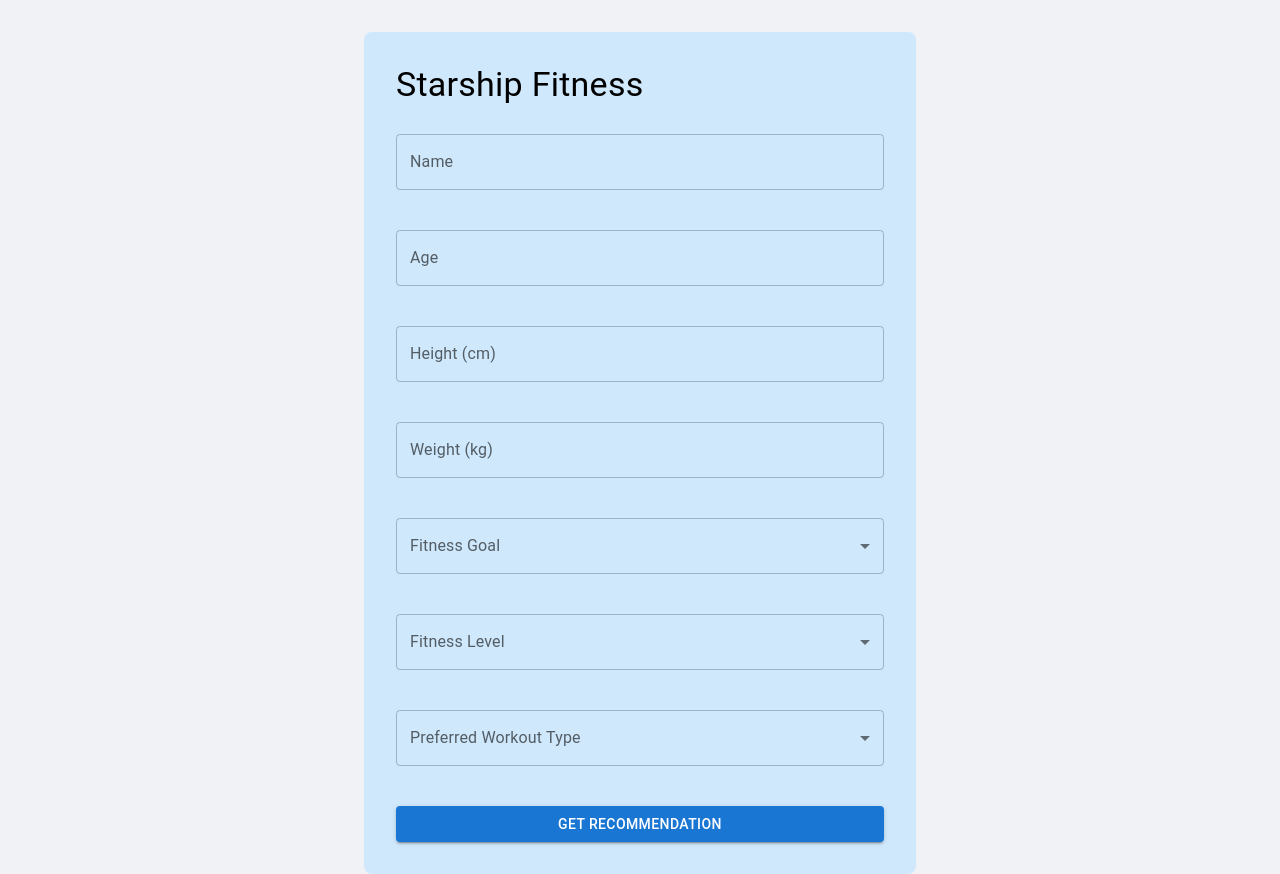
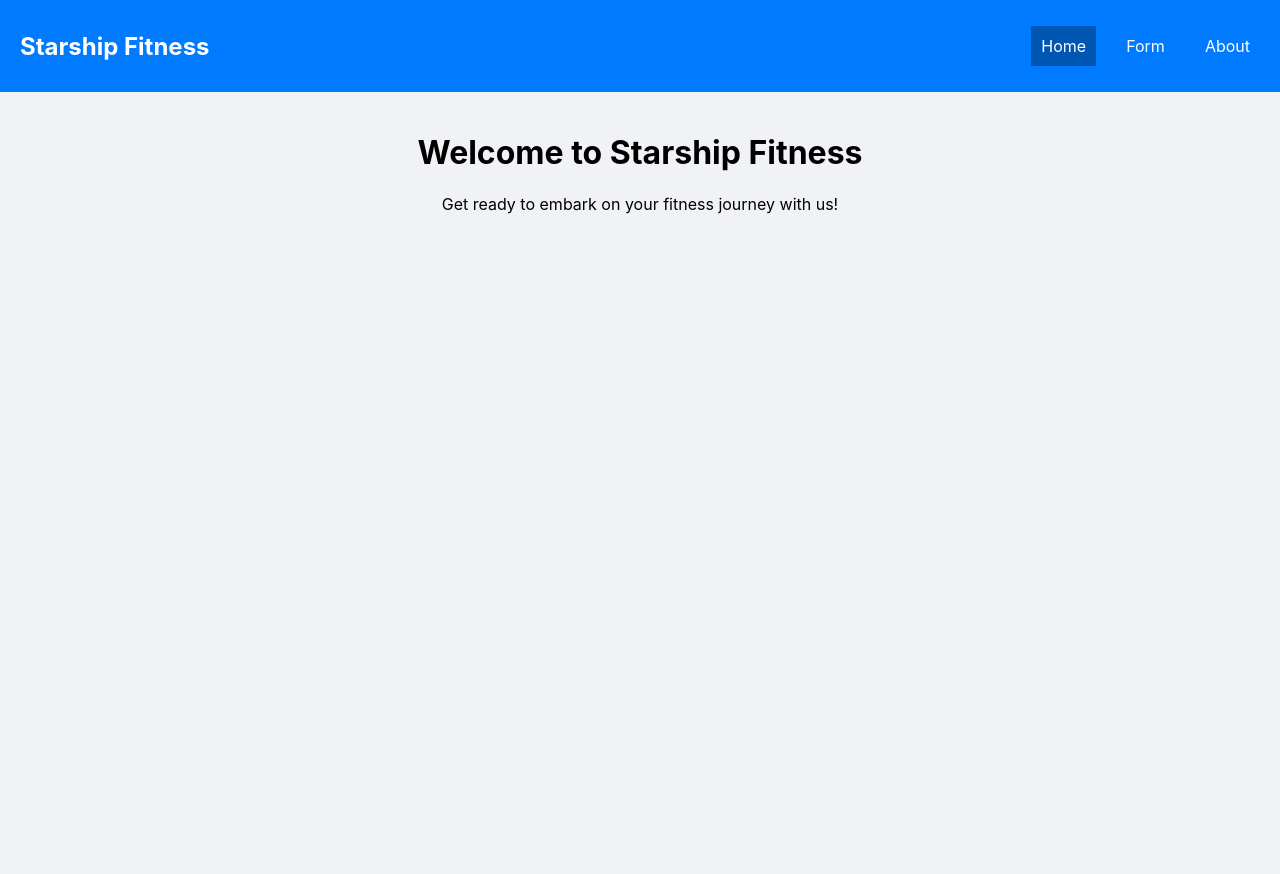
Before and after one commit to J72003/Fitness_App, a React (Create React App) app in the folder starship-fitness/: page / in a window 1280 px wide. After the commit the page ends 800 px from the top, so only its background shows below. Built offline with nearby package versions, Linux system fonts and the light colour scheme.

Commit message:
Made homepage, added nav bar

```diff
--- a/starship-fitness/package.json
+++ b/starship-fitness/package.json
@@ -5,6 +5,7 @@
   "dependencies": {
     "@emotion/react": "^11.11.4",
     "@emotion/styled": "^11.11.5",
+    "@mui/lab": "^5.0.0-alpha.172",
     "@mui/material": "^5.16.1",
     "@testing-library/jest-dom": "^5.17.0",
     "@testing-library/react": "^13.4.0",
--- a/starship-fitness/src/App.css
+++ b/starship-fitness/src/App.css
@@ -10,8 +10,41 @@ body {
   text-align: center;
 }
 
+.tab-content {
+  padding: 20px;
+}
+
 form {
   display: flex;
   flex-direction: column;
   gap: 16px;
+  max-width: 400px;
+  margin: 0 auto;
+  padding: 20px;
+  background-color: #fff;
+  border-radius: 8px;
+  box-shadow: 0 0 10px rgba(0, 0, 0, 0.1);
 }
+
+input, select {
+  padding: 10px;
+  border: 1px solid #ccc;
+  border-radius: 4px;
+}
+
+button {
+  padding: 10px;
+  background-color: #007bff;
+  color: white;
+  border: none;
+  border-radius: 4px;
+  cursor: pointer;
+}
+
+button:hover {
+  background-color: #0056b3;
+}
+
+.recommendation {
+  margin-top: 20px;
+}
--- a/starship-fitness/src/App.js
+++ b/starship-fitness/src/App.js
@@ -1,9 +1,9 @@
 import React, { useState } from 'react';
-import axios from 'axios';
-import { Container, Typography, TextField, MenuItem, Button, Box } from '@mui/material';
+import NavBar from './NavBar';
 import './App.css';
 
 function App() {
+  const [currentTab, setCurrentTab] = useState('home');
   const [formData, setFormData] = useState({
     name: '',
     age: '',
@@ -22,121 +22,96 @@ function App() {
   const handleSubmit = async (e) => {
     e.preventDefault();
     try {
-      const response = await axios.post('http://localhost:5000/api/recommendation', formData);
-      setRecommendation(response.data);
+      const response = await fetch('http://localhost:5000/api/recommendation', {
+        method: 'POST',
+        headers: {
+          'Content-Type': 'application/json'
+        },
+        body: JSON.stringify(formData)
+      });
+      const data = await response.json();
+      setRecommendation(data);
     } catch (error) {
       console.error(error);
     }
   };
 
   return (
-    <Container maxWidth="sm">
-      <Box sx={{ bgcolor: '#cfe8fc', padding: 4, borderRadius: 2, mt: 4 }}>
-        <Typography variant="h4" component="h1" gutterBottom>
-          Starship Fitness
-        </Typography>
+    <div className="App">
+      <NavBar currentTab={currentTab} setCurrentTab={setCurrentTab} />
+      {currentTab === 'home' && (
+        <div className="tab-content">
+          <h1>Welcome to Starship Fitness</h1>
+          <p>Get ready to embark on your fitness journey with us!</p>
+        </div>
+      )}
+      {currentTab === 'form' && (
+        <div className="tab-content">
+          <h1>Fitness Form</h1>
           <form onSubmit={handleSubmit}>
-          <TextField
-            label="Name"
+            <input
+              type="text"
               name="name"
+              placeholder="Name"
               value={formData.name}
               onChange={handleChange}
-            fullWidth
-            margin="normal"
-            variant="outlined"
             />
-          <TextField
-            label="Age"
+            <input
+              type="number"
               name="age"
+              placeholder="Age"
               value={formData.age}
               onChange={handleChange}
-            fullWidth
-            margin="normal"
-            variant="outlined"
+            />
+            <input
               type="number"
-          />
-          <TextField
-            label="Height (cm)"
               name="height"
+              placeholder="Height (cm)"
               value={formData.height}
               onChange={handleChange}
-            fullWidth
-            margin="normal"
-            variant="outlined"
+            />
+            <input
               type="number"
-          />
-          <TextField
-            label="Weight (kg)"
               name="weight"
+              placeholder="Weight (kg)"
               value={formData.weight}
               onChange={handleChange}
-            fullWidth
-            margin="normal"
-            variant="outlined"
-            type="number"
             />
-          <TextField
-            select
-            label="Fitness Goal"
-            name="goal"
-            value={formData.goal}
-            onChange={handleChange}
-            fullWidth
-            margin="normal"
-            variant="outlined"
-          >
-            <MenuItem value="lose">Lose Weight</MenuItem>
-            <MenuItem value="gain">Gain Weight</MenuItem>
-            <MenuItem value="maintain">Maintain Weight</MenuItem>
-          </TextField>
-          <TextField
-            select
-            label="Fitness Level"
-            name="fitnessLevel"
-            value={formData.fitnessLevel}
-            onChange={handleChange}
-            fullWidth
-            margin="normal"
-            variant="outlined"
-          >
-            <MenuItem value="beginner">Beginner</MenuItem>
-            <MenuItem value="intermediate">Intermediate</MenuItem>
-            <MenuItem value="advanced">Advanced</MenuItem>
-          </TextField>
-          <TextField
-            select
-            label="Preferred Workout Type"
-            name="workoutType"
-            value={formData.workoutType}
-            onChange={handleChange}
-            fullWidth
-            margin="normal"
-            variant="outlined"
-          >
-            <MenuItem value="weights">Weights</MenuItem>
-            <MenuItem value="bodyweight">BodyWeight</MenuItem>
-            <MenuItem value="cardio">Cardio</MenuItem>
-          </TextField>
-          <Button
-            type="submit"
-            variant="contained"
-            color="primary"
-            fullWidth
-            sx={{ mt: 2 }}
-          >
-            Get Recommendation
-          </Button>
+            <select name="goal" value={formData.goal} onChange={handleChange}>
+              <option value="">Select Goal</option>
+              <option value="lose">Lose Weight</option>
+              <option value="gain">Gain Weight</option>
+              <option value="maintain">Maintain Weight</option>
+            </select>
+            <select name="fitnessLevel" value={formData.fitnessLevel} onChange={handleChange}>
+              <option value="">Select Fitness Level</option>
+              <option value="beginner">Beginner</option>
+              <option value="intermediate">Intermediate</option>
+              <option value="advanced">Advanced</option>
+            </select>
+            <select name="workoutType" value={formData.workoutType} onChange={handleChange}>
+              <option value="">Select Workout Type</option>
+              <option value="weights">Weights</option>
+              <option value="bodyweight">BodyWeight</option>
+              <option value="cardio">Cardio</option>
+            </select>
+            <button type="submit">Get Recommendation</button>
           </form>
           {recommendation && (
-          <Box sx={{ mt: 4 }}>
-            <Typography variant="h6" component="h2">
-              Recommended Workout:
-            </Typography>
-            <Typography>{recommendation}</Typography>
-          </Box>
+            <div className="recommendation">
+              <h2>Recommended Workout:</h2>
+              <p>{recommendation}</p>
+            </div>
           )}
-      </Box>
-    </Container>
+        </div>
+      )}
+      {currentTab === 'about' && (
+        <div className="tab-content">
+          <h1>About Starship Fitness</h1>
+          <p>Learn more about our mission and values.</p>
+        </div>
+      )}
+    </div>
   );
 }
 
--- /dev/null
+++ b/starship-fitness/src/NavBar.css
@@ -0,0 +1,29 @@
+.navbar {
+    display: flex;
+    justify-content: space-between;
+    align-items: center;
+    padding: 10px 20px;
+    background-color: #007bff;
+    color: white;
+  }
+
+  .navbar-brand {
+    font-size: 1.5em;
+    font-weight: bold;
+  }
+
+  .navbar-nav {
+    list-style: none;
+    display: flex;
+    gap: 20px;
+  }
+
+  .navbar-nav li {
+    cursor: pointer;
+    padding: 10px;
+    transition: background-color 0.3s ease;
+  }
+
+  .navbar-nav li:hover, .navbar-nav .active {
+    background-color: #0056b3;
+  }
--- /dev/null
+++ b/starship-fitness/src/NavBar.js
@@ -0,0 +1,17 @@
+import React from 'react';
+import './NavBar.css';
+
+const NavBar = ({ currentTab, setCurrentTab }) => {
+  return (
+    <nav className="navbar">
+      <div className="navbar-brand">Starship Fitness</div>
+      <ul className="navbar-nav">
+        <li className={currentTab === 'home' ? 'active' : ''} onClick={() => setCurrentTab('home')}>Home</li>
+        <li className={currentTab === 'form' ? 'active' : ''} onClick={() => setCurrentTab('form')}>Form</li>
+        <li className={currentTab === 'about' ? 'active' : ''} onClick={() => setCurrentTab('about')}>About</li>
+      </ul>
+    </nav>
+  );
+};
+
+export default NavBar;
```
Also changed, not shown: 1 other file (tests, documents, lock files or other folders). Lines whose indentation alone changed are shown as unchanged.
